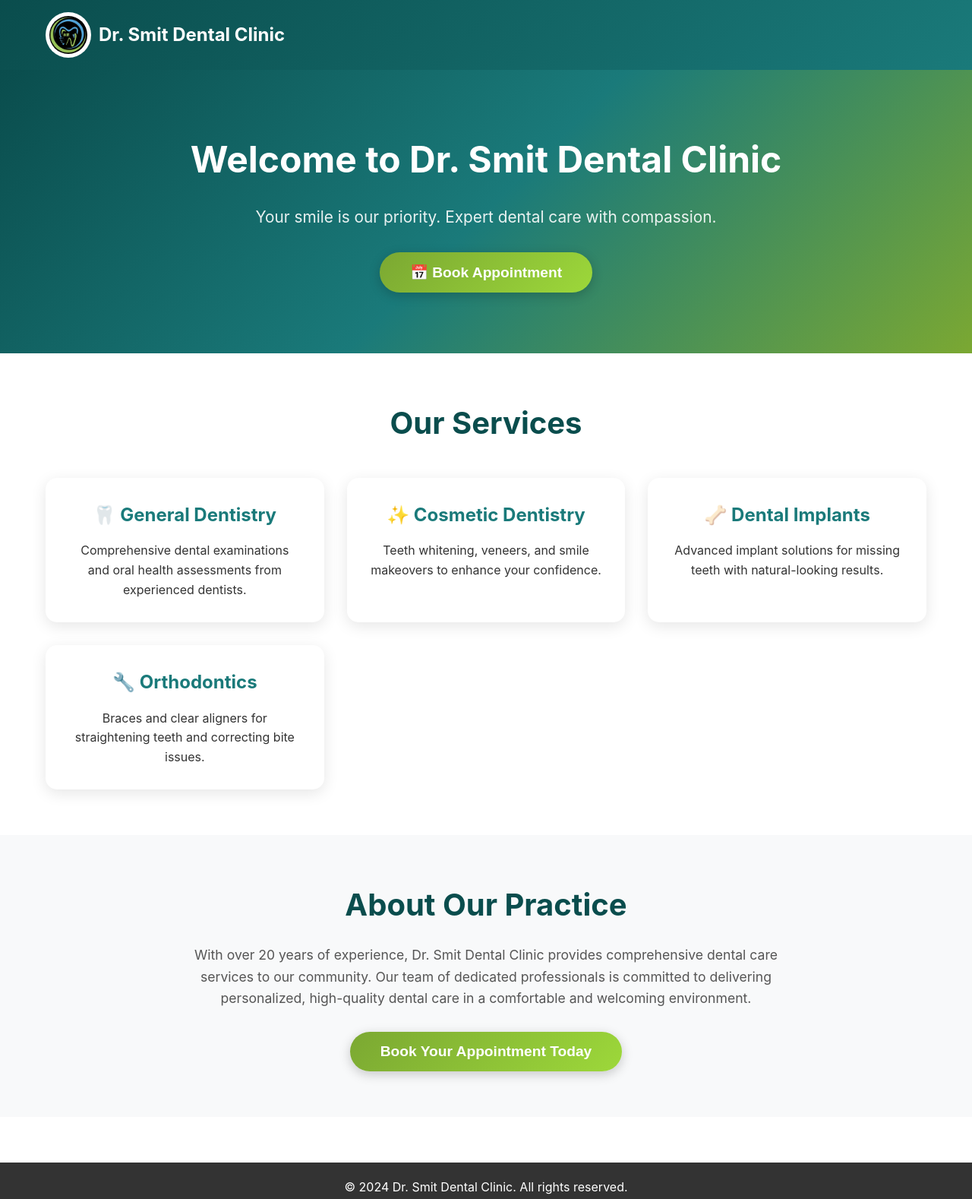
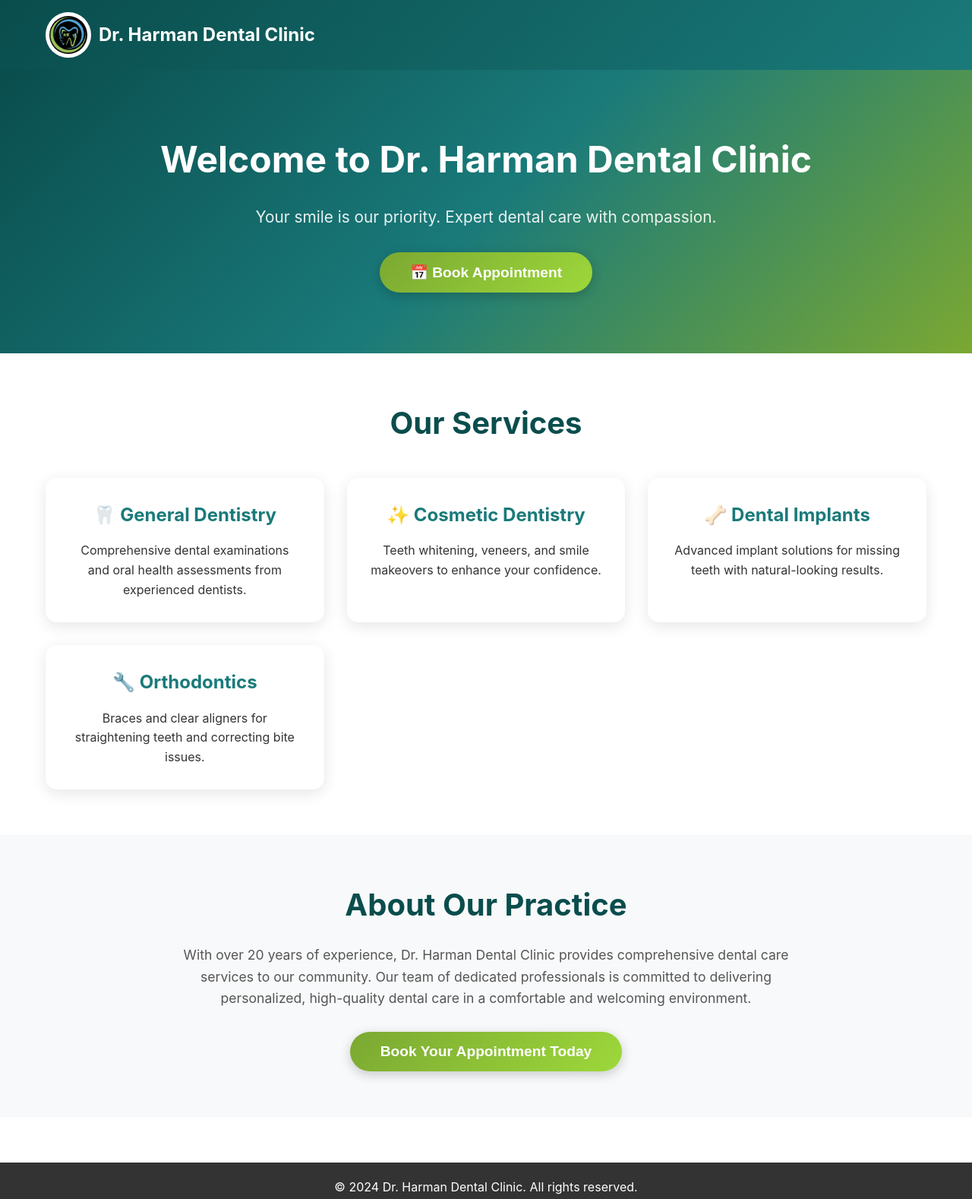
Before and after one commit to akshaydobariya/embed-flow, a plain HTML site: page index.html in a window 1280 px wide. Shown: the whole page at 76% size. Drawn offline with Linux system fonts and the light colour scheme.

Commit message:
Dr harman

```diff
--- a/index.html
+++ b/index.html
@@ -3,7 +3,7 @@
 <head>
     <meta charset="UTF-8">
     <meta name="viewport" content="width=device-width, initial-scale=1.0">
-    <title>Dr. Smit Dental Clinic</title>
+    <title>Dr. Harman Dental Clinic</title>
     <style>
         * {
             margin: 0;
@@ -242,14 +242,14 @@
         <nav class="navbar">
             <div class="logo">
                 <img src="logo.jpeg" alt="HR Dental Clinic Logo">
-                Dr. Smit Dental Clinic
+                Dr. Harman Dental Clinic
             </div>
         </nav>
     </header>
 
     <!-- Hero Section -->
     <section class="hero">
-        <h1>Welcome to Dr. Smit Dental Clinic</h1>
+        <h1>Welcome to Dr. Harman Dental Clinic</h1>
         <p>Your smile is our priority. Expert dental care with compassion.</p>
         <button class="book-btn" onclick="openBooking()">📅 Book Appointment</button>
     </section>
@@ -281,7 +281,7 @@
     <section class="about">
         <div class="about-content">
             <h2>About Our Practice</h2>
-            <p>With over 20 years of experience, Dr. Smit Dental Clinic provides comprehensive dental care services to our community. Our team of dedicated professionals is committed to delivering personalized, high-quality dental care in a comfortable and welcoming environment.</p>
+            <p>With over 20 years of experience, Dr. Harman Dental Clinic provides comprehensive dental care services to our community. Our team of dedicated professionals is committed to delivering personalized, high-quality dental care in a comfortable and welcoming environment.</p>
             <button class="book-btn" onclick="openBooking()">Book Your Appointment Today</button>
         </div>
     </section>
@@ -300,7 +300,7 @@
 
     <!-- Footer -->
     <footer>
-        <p>&copy; 2024 Dr. Smit Dental Clinic. All rights reserved.</p>
+        <p>&copy; 2024 Dr. Harman Dental Clinic. All rights reserved.</p>
     </footer>
 
     <script>
```
